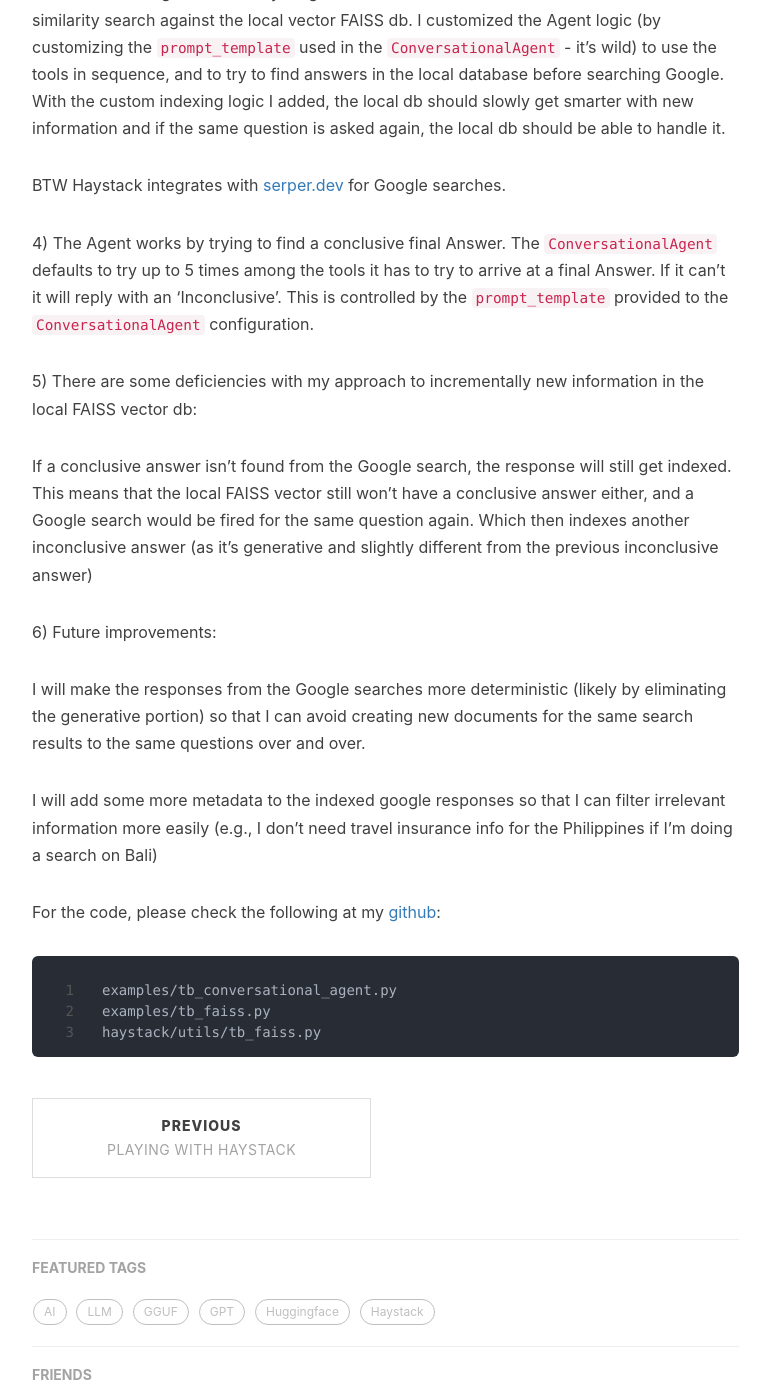
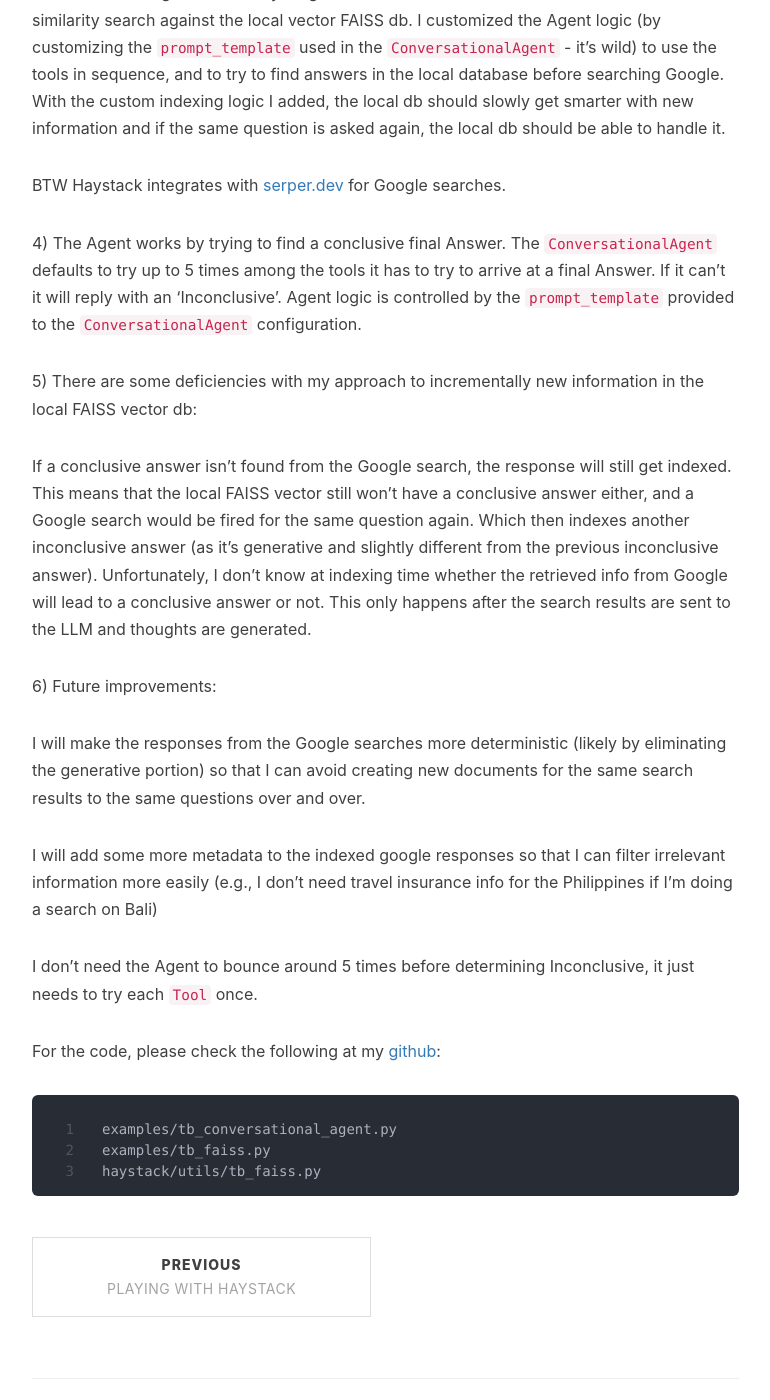
Before and after one commit to augchan42/augchan42.github.io, a Jekyll site: the page built from _posts/2024-02-01-Optimizing RAG on Haystack.md, in a window 1280 px wide and 1400 px high, scrolled down 1545 px. Shown: the whole window, without its empty margins (233-1003 px from the left). Built offline with Jekyll 4.4.1, drawn with Linux system fonts in a browser that asks for light colours; nearby versions of some CDN libraries; comment, search, counter and statistics services are not loaded.

Commit message:
formatting, small details

```diff
--- a/_posts/2024-02-01-Optimizing RAG on Haystack.md
+++ b/_posts/2024-02-01-Optimizing RAG on Haystack.md
@@ -45,17 +45,19 @@ It can be tricky to actually save new documents and have them available for simi
 
 BTW Haystack integrates with [serper.dev](https://serper.dev) for Google searches.
 
-4) The Agent works by trying to find a conclusive final Answer.  The `ConversationalAgent` defaults to try up to 5 times among the tools it has to try to arrive at a final Answer.  If it can't it will reply with an 'Inconclusive'.  This is controlled by the `prompt_template` provided to the `ConversationalAgent` configuration.
+4) The Agent works by trying to find a conclusive final Answer.  The `ConversationalAgent` defaults to try up to 5 times among the tools it has to try to arrive at a final Answer.  If it can't it will reply with an 'Inconclusive'.  Agent logic is controlled by the `prompt_template` provided to the `ConversationalAgent` configuration.
 
 5) There are some deficiencies with my approach to incrementally new information in the local FAISS vector db:
 
-If a conclusive answer isn't found from the Google search, the response will still get indexed.  This means that the local FAISS vector still won't have a conclusive answer either, and a Google search would be fired for the same question again.  Which then indexes another inconclusive answer (as it's generative and slightly different from the previous inconclusive answer)
+If a conclusive answer isn't found from the Google search, the response will still get indexed.  This means that the local FAISS vector still won't have a conclusive answer either, and a Google search would be fired for the same question again.  Which then indexes another inconclusive answer (as it's generative and slightly different from the previous inconclusive answer).  Unfortunately, I don't know at indexing time whether the retrieved info from Google will lead to a conclusive answer or not.  This only happens after the search results are sent to the LLM and thoughts are generated.
 
 6) Future improvements:
 
 I will make the responses from the Google searches more deterministic (likely by eliminating the generative portion) so that I can avoid creating new documents for the same search results to the same questions over and over.
 
 I will add some more metadata to the indexed google responses so that I can filter irrelevant information more easily (e.g., I don't need travel insurance info for the Philippines if I'm doing a search on Bali)
+
+I don't need the Agent to bounce around 5 times before determining Inconclusive, it just needs to try each `Tool` once.
 
 For the code, please check the following at my [github](https://github.com/augchan42/haystack):
 
```
